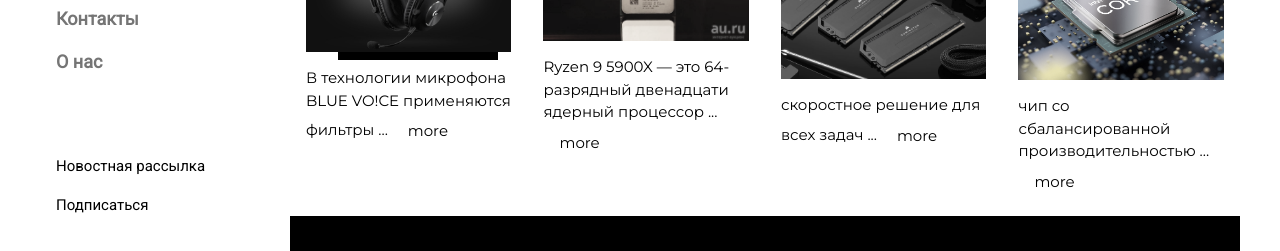
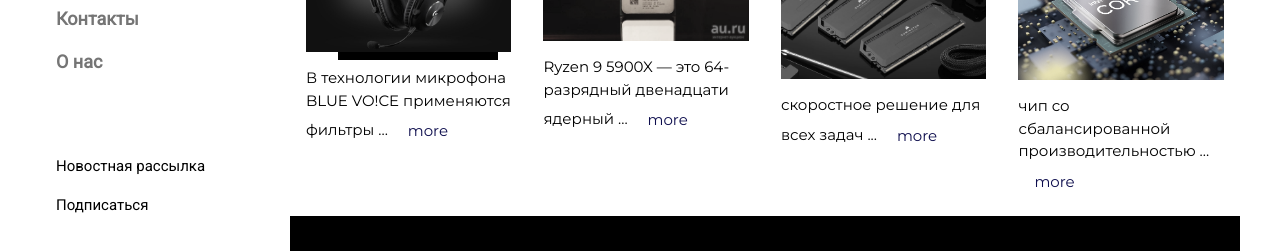
Before and after one commit to mrtmdpro/ClothingStore-SchoolWork-Old, a plain HTML site: page news.html in a window 1280 px wide. Shown: the part 284-535 px from the top of the page. Drawn offline with Linux system fonts and the light colour scheme.

Commit message:
chinh mau cho more

```diff
--- a/news.html
+++ b/news.html
@@ -81,7 +81,7 @@
                     <img src="images/parts8.jpg" style="width:100%">
                     <p>
                         В технологии микрофона BLUE VO!CE применяются фильтры ...
-                        <a href="javascript:void(0)" class="myDesigns-bar-item myDesigns-button myDesigns-padding" onclick="document.getElementById('news').style.display='block'">more</a>
+                        <a  style="color: blue" href="javascript:void(0)" class="myDesigns-bar-item myDesigns-button myDesigns-padding" onclick="document.getElementById('news').style.display='block'">more</a>
                     </p>
                 </div>
             </div>
@@ -91,8 +91,8 @@
                     <h5>AMD Ryzen 9 5900x</h5>
                     <img src="images/parts2.jpg" style="width:100%">
                     <p>
-                        Ryzen 9 5900X — это 64-разрядный двенадцати ядерный процессор ...
-                        <a href="javascript:void(0)" class="myDesigns-bar-item myDesigns-button myDesigns-padding" onclick="document.getElementById('news2').style.display='block'">more</a>
+                        Ryzen 9 5900X — это 64-разрядный двенадцати ядерный  ...
+                        <a style="color: blue" href="javascript:void(0)" class="myDesigns-bar-item myDesigns-button myDesigns-padding" onclick="document.getElementById('news2').style.display='block'">more</a>
                     </p>
                 </div>
             </div>
@@ -103,7 +103,7 @@
                     <img src="images/parts3.jpg" style="width:100%">
                     <p>
                         скоростное решение для всех задач ...
-                        <a href="javascript:void(0)" class="myDesigns-bar-item myDesigns-button myDesigns-padding" onclick="document.getElementById('news3').style.display='block'">more</a>
+                        <a style="color: blue" href="javascript:void(0)" class="myDesigns-bar-item myDesigns-button myDesigns-padding" onclick="document.getElementById('news3').style.display='block'">more</a>
                     </p>
                 </div>
             </div>
@@ -114,7 +114,7 @@
                     <img src="images/parts4.jpg" style="width:100%">
                     <p>
                         чип со сбалансированной производительностью ...
-                        <a href="javascript:void(0)" class="myDesigns-bar-item myDesigns-button myDesigns-padding" onclick="document.getElementById('news4').style.display='block'">more</a>
+                        <a style="color: blue" href="javascript:void(0)" class="myDesigns-bar-item myDesigns-button myDesigns-padding" onclick="document.getElementById('news4').style.display='block'">more</a>
                     </p>
                 </div>
             </div>
```
